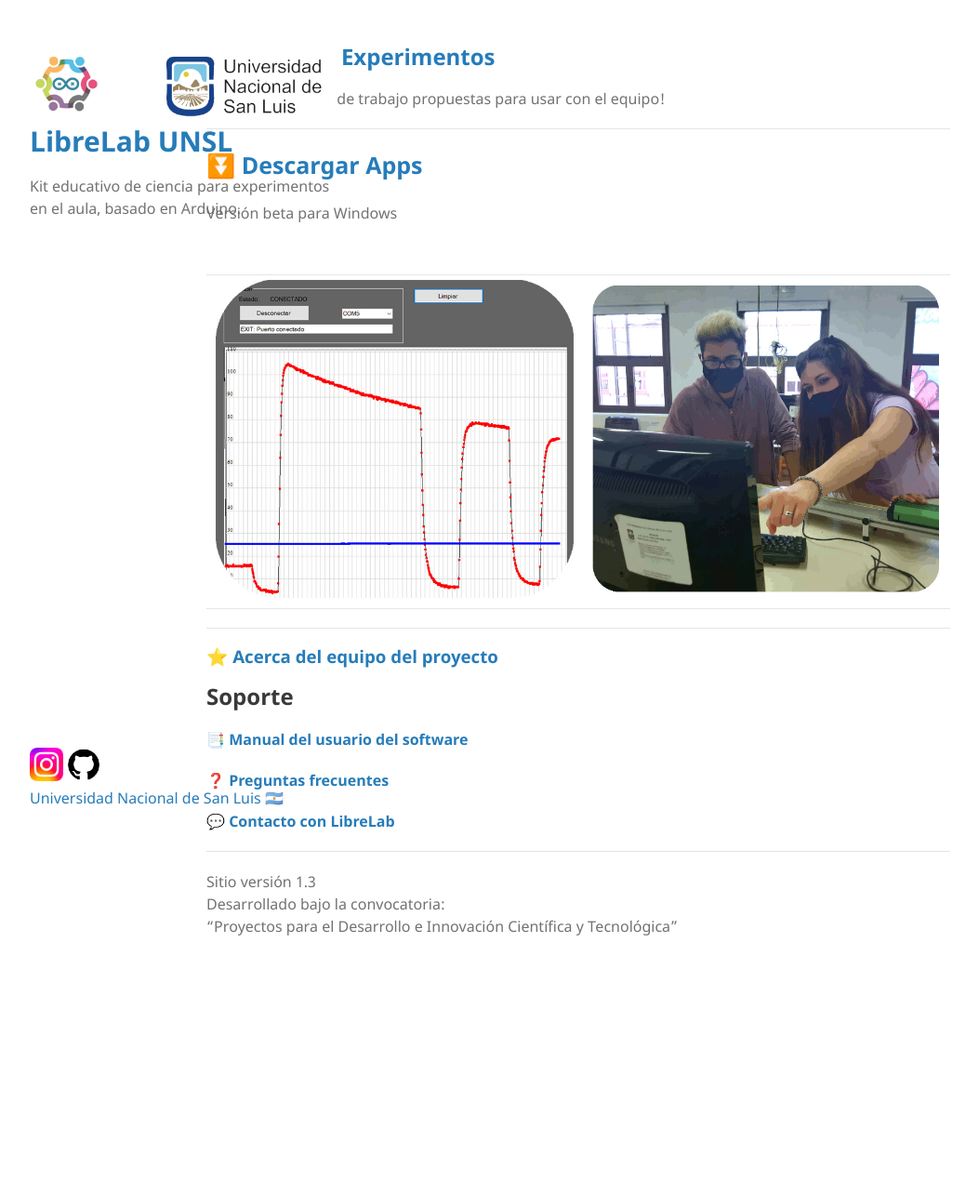
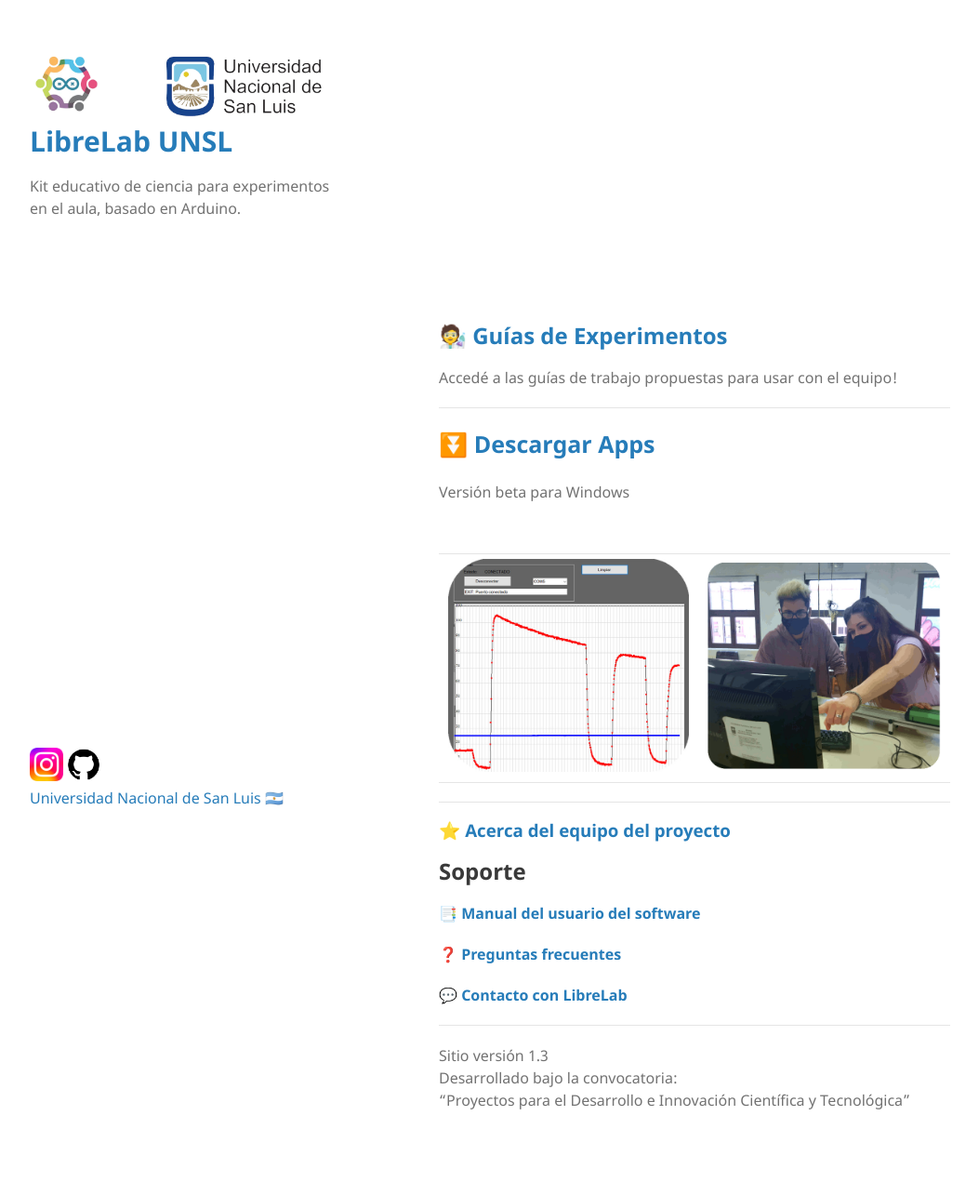
Before and after one commit to labunsl/labunsl.github.io, a Jekyll site: the page built from index.md, in a window 1280 px wide. Shown: the whole page at 93% size, without its empty margins (68-1121 px from the left). Built offline with Jekyll 4.4.1, drawn with Linux system fonts in a browser that asks for light colours; before the commit the page ends 1078 px from its top, so only the background shows below that.

Commit message:
Update jekyll-theme-minimal.scss

```diff
--- a/_sass/jekyll-theme-minimal.scss
+++ b/_sass/jekyll-theme-minimal.scss
@@ -241,7 +241,10 @@
 }
 
 @media print, screen and (max-width: 1400px) {
-
+	section {
+    	 	width:550px;
+		margin: 300px 0 20px;
+	}
 }
 
 
@@ -267,8 +270,6 @@
     border-width:1px 0;
     padding:20px 0;
     margin:0 0 20px;
-    padding-left:600px;
-    width:550px;
   }
 
   header a small {
```
